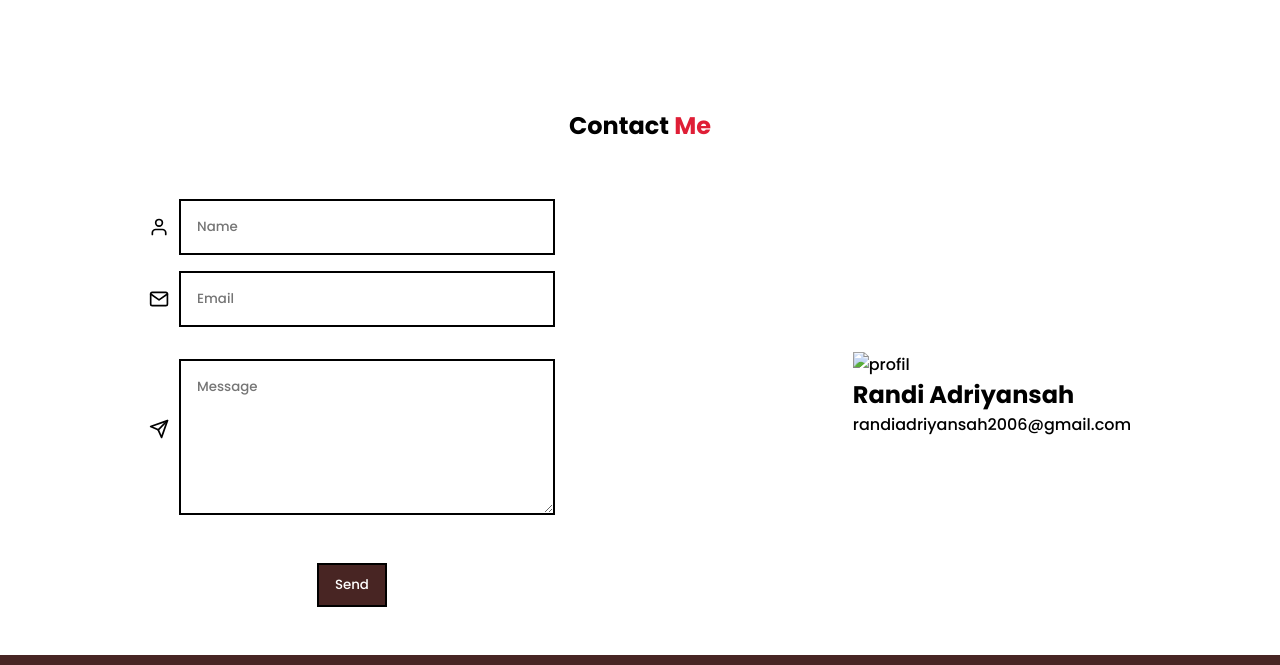
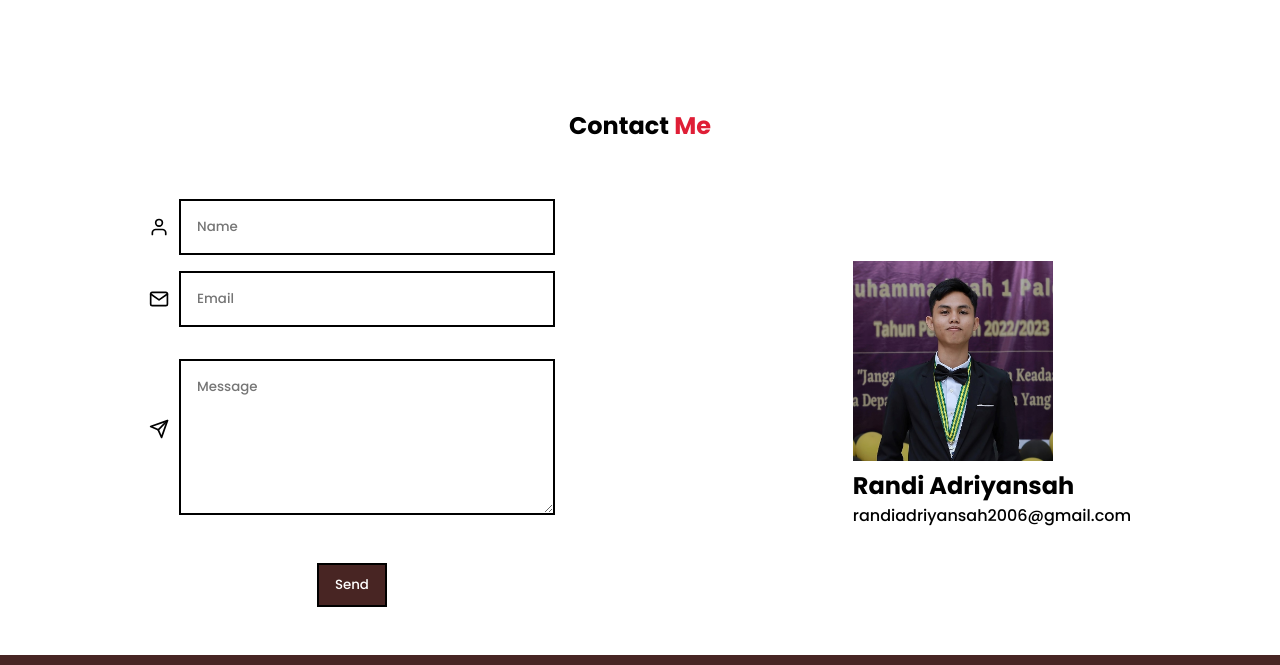
Before and after one commit to RandiAdriyansah/Final-project-Dicoding-belajar-HTML-CSS, a plain HTML site: page index.html in a window 1280 px wide. Shown: the part 1305-1970 px from the top of the page. Drawn offline with nearby package versions, Linux system fonts and the light colour scheme; the site is published under a folder, as on GitHub Pages, so addresses that start at the root find nothing.

Commit message:
Update index.html

```diff
--- a/index.html
+++ b/index.html
@@ -100,7 +100,7 @@
           </form>
           <aside class="aside">
             <img
-              src="/assets/img/profil.jpeg"
+              src="assets/img/profil.jpeg"
               alt="profil"
               class="profile-img"
             />
```
